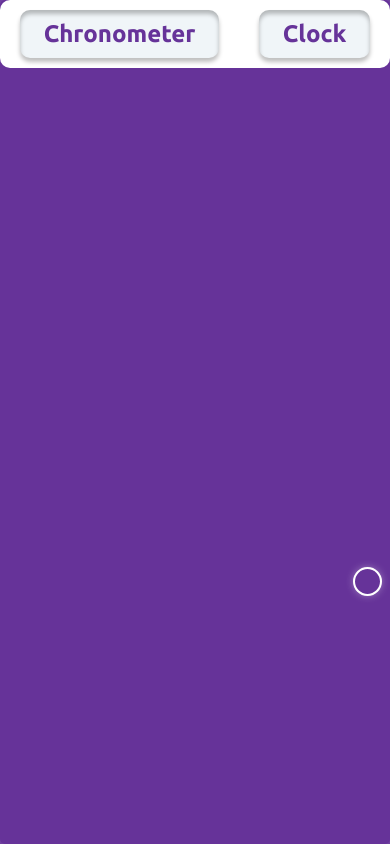
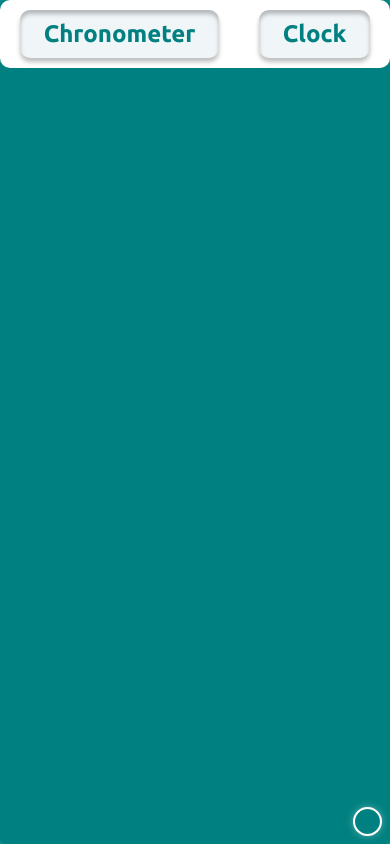
Before and after one commit to Paulino8099/clock, a plain HTML site: page index.html in a window 390 px wide. Drawn offline with Linux system fonts and the light colour scheme.

Commit message:
Versión 3.3

```diff
--- a/CSS/body.scss
+++ b/CSS/body.scss
@@ -1,5 +1,5 @@
 :root {
-	--color_grey2: #663399;
+	--color_grey2: #008080;
 	--color_white: #fff;
 }
 
@@ -8,6 +8,9 @@
 * {
 	margin: 0;
 	padding: 0;
+	&::selection {
+		background: transparent;
+	}
 	button {
 		outline: none;
 		border: none;
@@ -36,6 +39,7 @@ body {
 	width: 100%;
 	height: 100vh;
 	overflow: hidden;
+	transition: background .5s;
 
 	display: grid;
 	.container {
@@ -46,6 +50,7 @@ body {
 		height: 80%;
 		place-self: center;
 		overflow: hidden;
+		transition: background .5s;
 
 		display: grid;
 		grid-template-columns: repeat(8, 1fr);
@@ -75,6 +80,7 @@ body {
 				background: #f0f5f8;
 				box-shadow: 0px 4px 4px #00000040, inset 0px 4px 4px #00000040;
 				border-radius: 10px;
+				transition: background .5s;
 
 				grid-column: 1/2;
 				grid-row: 1/2;
@@ -94,6 +100,7 @@ body {
 				background: #f0f5f8;
 				box-shadow: 0px 4px 4px #00000040, inset 0px 4px 4px #00000040;
 				border-radius: 10px;
+				transition: background .5s;
 
 				grid-column: 2/3;
 				grid-row: 1/2;
@@ -108,7 +115,7 @@ body {
 			box-shadow: 0 0 10px #ffffff90;
 			position: absolute;
 			place-self: flex-end;
-			margin: 10px ;
+			margin: 10px;
 			z-index: 200;
 			width: 25px;
 			height: 25px;
@@ -120,7 +127,7 @@ body {
 			grid-column: 1/9;
 			grid-row: 8/9;
 			&.active {
-				margin: 0 50px 55px 0;
+				margin: 0 55px 55px 0;
 				span {
 					opacity: 1;
 					pointer-events: visible;
@@ -211,12 +218,11 @@ body {
 				position: absolute;
 				place-self: flex-end;
 				margin: 10px;
-				margin-bottom: 250px;
 				z-index: 200;
 				width: 25px;
 				height: 25px;
 				border-radius: 50%;
-				cursor: pointer;
+				cursor:pointer;
 				outline: 2px solid #fff;
 				transition: .5s;
 
@@ -244,7 +250,7 @@ body {
 					transition: .6s ease all;
 					&:hover {
 						opacity: .8;
-						box-shadow: 0 0 15px #ffffff;
+						box-shadow: none;
 					}
 					&.active {
 						outline: 2px solid #fff;
--- a/CSS/chronometer.scss
+++ b/CSS/chronometer.scss
@@ -2,7 +2,7 @@
 	place-self: center;
 	width: 90%;
 	height: 100%;
-	transition: .5s linear;
+    transition: .5s linear, opacity .3s;
 	transform: translateX(-100%);
 	opacity: 0;
 	pointer-events: none;
--- a/CSS/clock.scss
+++ b/CSS/clock.scss
@@ -4,7 +4,7 @@
     width: 90%;
     height: 100%;
     place-self: center;
-    transition: .5s linear;
+    transition: .5s linear, opacity .3s;
     transform: translateX(100%);
     opacity: 0;
     pointer-events: 0;
@@ -181,6 +181,7 @@
             }
         }
         .container-date {
+            text-align: center;
             font-size: 1.5rem;
             place-self: center;
             display: grid;
--- a/JS/body.js
+++ b/JS/body.js
@@ -216,11 +216,48 @@ function selecctionColorBtn() {
         containerColor[9].classList.add('active');
     }
 }
-// Acción para mostrar la paleta de colores al dar click en el btn redondo
+// Acción para mostrar u ocultar la paleta de colores al dar click en el btn redondo contenedoras de todos los colores
 showPaetteColors();
 function showPaetteColors() {
-    let containerColor = document.querySelector('.container-colors');
-    containerColor.addEventListener('click', () => {
-        containerColor.classList.toggle('active');
+    let containerColor1 = document.querySelector('.container-colors');
+    containerColor1.addEventListener('click', () => {
+        containerColor1.classList.toggle('active');
     });
+
+    // esconder paleta de colores al dar click en cualquiera de los botones del navBar y de los botones del cronometro
+    colorPalette();
+    function colorPalette() {
+        document.querySelector('.btn-chronometer').addEventListener('click', () => {
+            containerColor1.classList.remove('active');
+        });
+        document.querySelector('.btn-clock').addEventListener('click', () => {
+            containerColor1.classList.remove('active');
+        });
+        // botones del cronómetro
+        let BtnChronometer = document.querySelector('.container-buttons').children;
+        for (let i = 0; i < BtnChronometer.length; i++) {
+            BtnChronometer[i].addEventListener('click', () => {
+                containerColor1.classList.remove('active');
+            });
+        }
+    }
 }
+
+// let containerColor2 = document.querySelector('.container-colors');
+
+// function onDrag({ movementY }) {
+//     const navStyle = window.getComputedStyle(containerColor2), //tomando todos los estilos de "containerColor"
+//         navTop = parseInt(navStyle.top), //tomando el margen superior de
+//         navHeight = parseInt(navStyle.height), //tomando el ancho de los estilos de "containerColor"
+//         winHeight = window.innerHeight; //tomando el ancho de toda la ventana
+
+//     containerColor2.style.top = navTop > 2 ? `${navTop + movementY}px` : "1px";
+
+//     console.log(movementY);
+// }
+
+// let container = document.querySelector('.container');
+
+// container.addEventListener('mousedown', () => {
+//     container.addEventListener('mousemove', onDrag);
+// });
--- a/index.html
+++ b/index.html
@@ -16,7 +16,7 @@
 </head>
 
 <body>
-    <div class="container">
+    <nav class="container">
         <div class="container-navBar">
             <button class="btn-chronometer">Chronometer</button>
             <button class="btn-clock">Clock</button>
@@ -95,7 +95,7 @@
             <span class="DeepPink " style="--i:9; background: #ff1493;"></span>
             <span class="Tomato " style="--i:10; background: #ff6347;"></span>
         </div>
-    </div>
+    </nav>
 
     <script src="JS/body.js"></script>
     <script src="JS/clock.js"></script>
```
Also changed, not shown: CSS/body.css, CSS/chronometer.css, CSS/clock.css, 3 other files.
